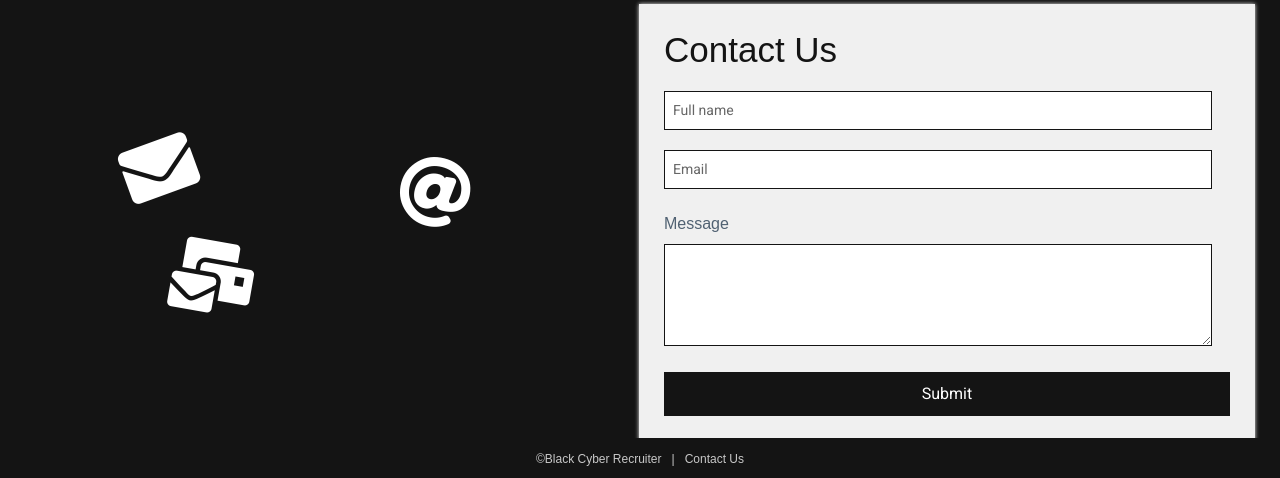
After one commit to G2-9/BCR-INTEX, a Django app: page /contact/ in a window 1280 px wide. The commit adds this page. Shown: the part 322-800 px from the top of the page. Run offline with Django 3.2, Linux system fonts and the light colour scheme; some libraries are stand-ins or nearby versions; some web fonts are replaced.

Commit message:
add contact2 for org

```diff
--- a/homepages/urls.py
+++ b/homepages/urls.py
@@ -1,7 +1,8 @@
 from django.urls import path
-from .views import indexPageView, aboutUsPageView, contactUsPageView
+from .views import indexPageView, aboutUsPageView, contactUsPageView, contactUs2PageView
 
 urlpatterns = [
+    path('contact/', contactUs2PageView, name='contact_us2'),
     path('contactus/', contactUsPageView, name='contact_us'),
     path('aboutus/', aboutUsPageView, name='about_us'),
     path("", indexPageView, name="homepages_index")
--- a/homepages/views.py
+++ b/homepages/views.py
@@ -10,3 +10,6 @@ def aboutUsPageView(request) :
 
 def contactUsPageView(request) :
     return render(request, 'homepages/contact.html')
+
+def contactUs2PageView(request) :
+    return render(request, 'homepages/contact2.html')
--- /dev/null
+++ b/templates/homepages/contact2.html
@@ -0,0 +1,117 @@
+{% extends 'organizationBase.html' %}
+{% block newcontent %}
+<!DOCTYPE html>
+<html>
+  <head>
+    <title>Contact form</title>
+    <link rel="stylesheet" href="https://use.fontawesome.com/releases/v5.4.1/css/all.css" integrity="sha384-5sAR7xN1Nv6T6+dT2mhtzEpVJvfS3NScPQTrOxhwjIuvcA67KV2R5Jz6kr4abQsz" crossorigin="anonymous">
+    <link href="https://fonts.googleapis.com/css?family=Roboto:300,400,500,700" rel="stylesheet">
+    <style>
+        html, body {
+            min-height: 100%;
+            padding: 0;
+            margin: 0;
+            font-family: Roboto, Arial, sans-serif;
+            font-size: 14px;
+            color: rgb(20, 20, 20);
+            background-color: rgb(20, 20, 20);
+        }
+        h1 {
+            margin: 0 0 20px;
+            font-weight: 400;
+            color: rgb(20, 20, 20);
+        }
+        p {
+            margin: 0 0 5px;
+        }
+        .main-block {
+            display: flex;
+            flex-direction: column;
+            justify-content: center;
+            align-items: center;
+            background: rgb(20, 20, 20);
+            height: 100%;
+        }
+        form {
+            padding: 25px;
+            margin: 25px;
+            box-shadow: 0px 0px 4px rgb(240, 240, 240);
+            background: rgb(240, 240, 240);
+        }
+        .fas {
+            margin: 25px 10px 0;
+            font-size: 72px;
+            color: #fff;
+        }
+        .fa-envelope {
+            transform: rotate(-20deg);
+        }
+        .fa-at , .fa-mail-bulk{
+            transform: rotate(10deg);
+        }
+        input, textarea {
+            width: calc(100% - 18px);
+            padding: 8px;
+            margin-bottom: 20px;
+            border: 1px solid rgb(20, 20, 20);
+            outline: none;
+        }
+        input::placeholder {
+            color: #666;
+        }
+        button {
+            width: 100%;
+            padding: 10px;
+            border: none;
+            background: rgb(20, 20, 20);
+            font-size: 16px;
+            font-weight: 400;
+            color: #fff;
+        }
+        button:hover {
+            background: #2371a0;
+        }
+        @media (min-width: 568px) {
+            .main-block {
+            flex-direction: row;
+            }
+            .left-part, form {
+            width: 50%;
+            }
+            .fa-envelope {
+            margin-top: 0;
+            margin-left: 20%;
+            }
+            .fa-at {
+            margin-top: -10%;
+            margin-left: 65%;
+            }
+            .fa-mail-bulk {
+            margin-top: 2%;
+            margin-left: 28%;
+            }
+        }
+    </style>
+  </head>
+  <body>
+    <div class="main-block">
+      <div class="left-part">
+        <i class="fas fa-envelope"></i>
+        <i class="fas fa-at"></i>
+        <i class="fas fa-mail-bulk"></i>
+      </div>
+      <form action="/">
+        <h1>Contact Us</h1>
+        <div class="info">
+          <input class="fname" type="text" name="name" placeholder="Full name">
+          <input type="text" name="name" placeholder="Email">
+        </div>
+        <p>Message</p>
+        <div>
+          <textarea rows="4"></textarea>
+        </div>
+        <button type="submit" href="/">Submit</button>
+      </form>
+    </div>
+  </body>
+</html>{% endblock %}
--- a/templates/organizationBase.html
+++ b/templates/organizationBase.html
@@ -45,7 +45,7 @@
                                         <ul id="navigation">
                                             <li><a href="{% url 'homepages_index' %}" style='color: rgb(240, 240, 240);'>Home</a></li>
                                             <li><a href="{% url 'about_us' %}" style=' color: rgb(240, 240, 240);'>About Us</a></li>
-                                            <li><a href="{% url 'contact_us' %}" style=' color: rgb(240, 240, 240);'>Contact</a></li>
+                                            <li><a href="{% url 'contact_us2' %}" style=' color: rgb(240, 240, 240);'>Contact</a></li>
                                         </ul>
                                     </nav>
                                 </div>
```
